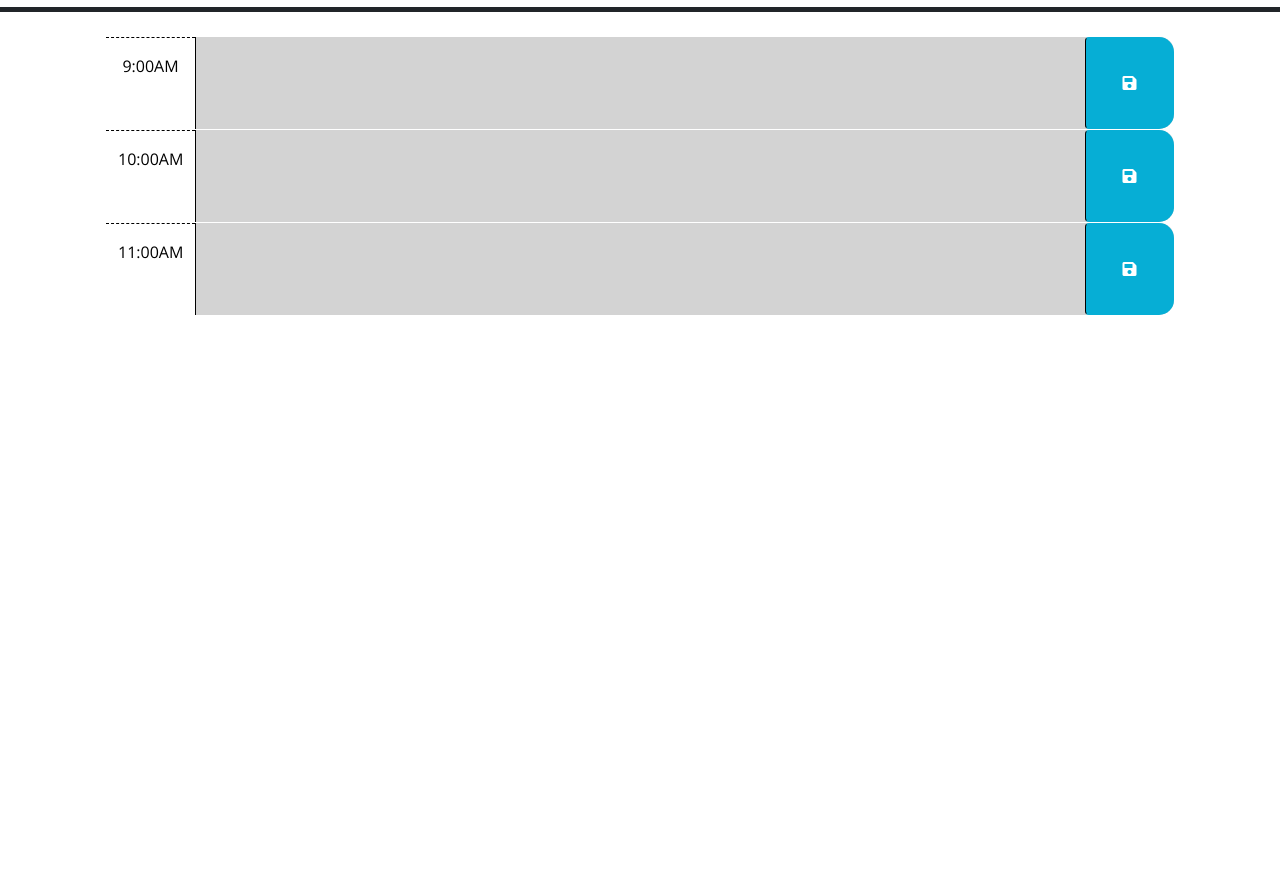
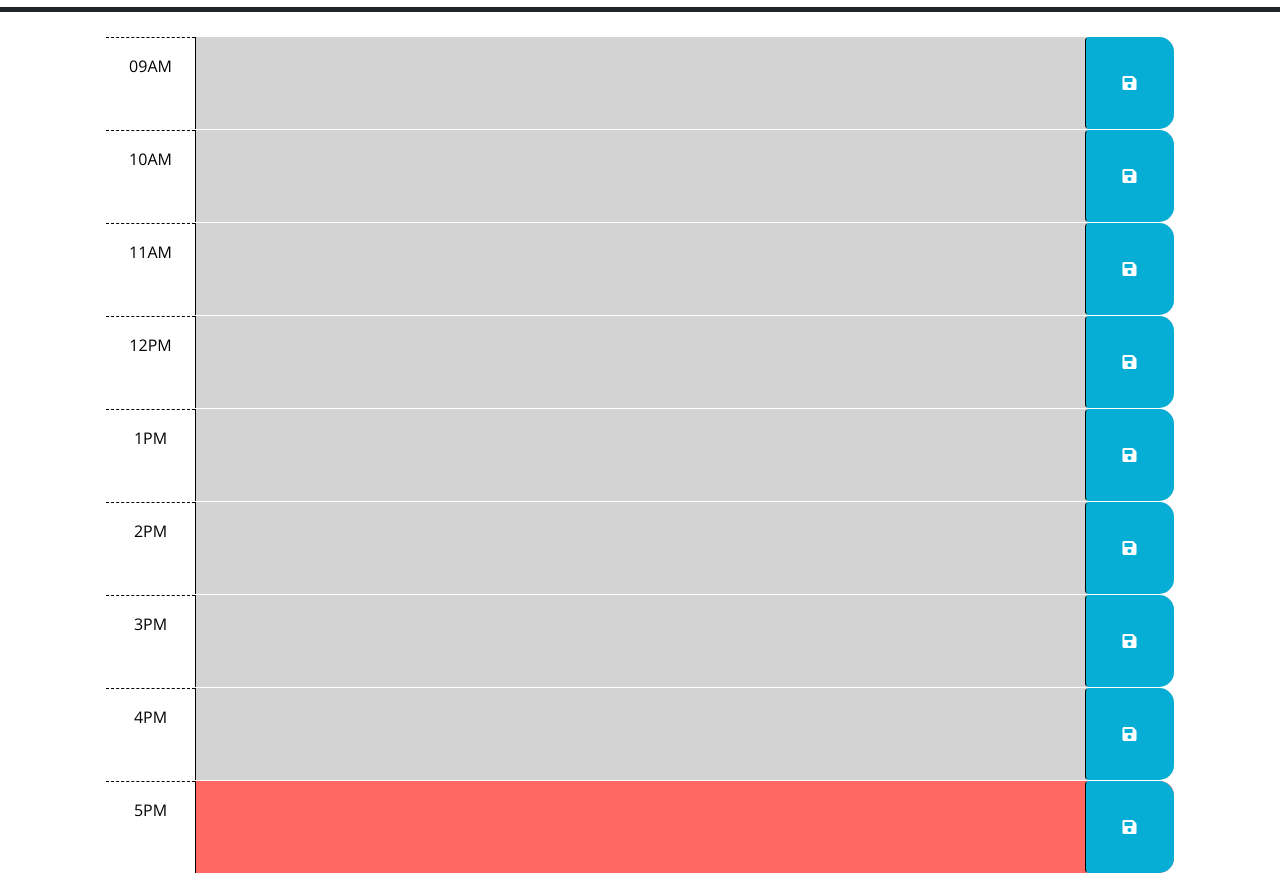
Before and after one commit to collinsjosephj/agile-time-manager, a plain HTML site: page index.html in a window 1280 px wide. Shown: the part 300-1173 px from the top of the page. Before the commit the page ends 800 px from the top, so only its background shows below. Drawn offline with nearby package versions, Linux system fonts and the light colour scheme.

Commit message:
final touches, add is functional and meets reqs

```diff
--- a/Develop/script.js
+++ b/Develop/script.js
@@ -1,45 +1,21 @@
 // Wrap all code that interacts with the DOM in a call to jQuery to ensure that
 // the code isn't run until the browser has finished rendering all the elements
 // in the html.
-// TODO: Add a listener for click events on the save button. This code should
-  // use the id in the containing time-block as a key to save the user input in
-  // local storage. HINT: What does `this` reference in the click listener
-  // function? How can DOM traversal be used to get the "hour-x" id of the
-  // time-block containing the button that was clicked? How might the id be
-  // useful when saving the description in local storage?
-  //
-  // TODO: Add code to apply the past, present, or future class to each time
-  // block by comparing the id to the current hour. HINTS: How can the id
-  // attribute of each time-block be used to conditionally add or remove the
-  // past, present, and future classes? How can Day.js be used to get the
-  // current hour in 24-hour time?
-  //
-  // TODO: Add code to get any user input that was saved in localStorage and set
-  // the values of the corresponding textarea elements. HINT: How can the id
-  // attribute of each time-block be used to do this?
-  //
-  // TODO: Add code to display the current date in the header of the page.
-
-//const dayjs = require("dayjs");
-
-
-//const localeSet = {}; // redundant, maybe comment this out!!!!!!!!
-//dayjs.locale(localeSet);
-// Will wait until the DOM is fully loaded before executing the function
-document.addEventListener('DOMContentLoaded', function() {
+$(function() {
   // Function will get the current hour of the day -- referenced from the dayjs library String + Format
   // 'H' denotes a 24 hour clock to be called from the dayjs library
   const thisHour = dayjs().format('H');
+  //const thisHour = "14";
 
-    //const thisHour = "10";
   // Function below toggles the ".time-block" based on the "past", "present", and "future" class relative to my thisHour variable.
   // .addClass & .removeClass didnt make conceptual sense to me here, so I found .toggleClass on https://htmlcheatsheet.com/jquery/
   function toggleHourClass() {
     $('.time-block').each(function() {
       const hourBlock = parseInt(this.id);
-      $(this).toggleClass('past', hourBlock < thisHour );
-      $(this).toggleClass('present', hourBlock == thisHour );
-      $(this).toggleClass('future', hourBlock > thisHour );
+      //console.log("hourBlock: " + hourBlock + "thisHour dayJS: " + thisHour);
+      $(this.id).toggleClass('past', hourBlock < thisHour );
+      $(this.id).toggleClass('present', hourBlock == thisHour );
+      $(this.id).toggleClass('future', hourBlock > thisHour );
     });
   }
   // eventLister included in bottom function to save user input to localStorage
@@ -54,7 +30,7 @@ document.addEventListener('DOMContentLoaded', function() {
 
   function changeColor() {
     $('.time-block').each(function() {
-      const hourBlock = parseInt(this.id);
+      const hourBlock = (this.id);
       if (hourBlock == thisHour) {
         $(this).removeClass('past future').addClass('present');
       } else if (hourBlock < thisHour) {
@@ -73,7 +49,7 @@ document.addEventListener('DOMContentLoaded', function() {
       $(this).children('.description').val(valueInput || ''); // This will set the textarea value to an empty string if no value is found in localStorage for a time-block
     });
 
-  // Function below will display the time at the top of the application.
+  // Function below will display the time/date at the top of the application.
   function updateTime() {
     const dateElement = $('#date');
     const timeElement = $('#time');
@@ -88,4 +64,6 @@ document.addEventListener('DOMContentLoaded', function() {
   changeColor();
   updateTime();
   setInterval(updateTime, 1000);
-});// this one is for the overarching func
+
+  });
+// this one is for the overarching func
--- a/index.html
+++ b/index.html
@@ -27,42 +27,78 @@
       <h1 class="display-3">Work Day Scheduler</h1>
       <p class="lead">A simple calendar app for scheduling your work day</p>
       <p id="currentDay" class="lead"></p>
-        <!-- Added HTML that will later show date and time-->
+        <!-- Added HTML that will show date and time at the top of app-->
         <p>Current Date & Time:</p>
           <p>Date: <span id="date"></span> | Time: <span id ="time"></span></p>
     </header>
     <div class="container-lg px-5">
-      <!-- Use class for "past", "present", and "future" to apply styles to the
-        time-block divs accordingly. The javascript will need to do this by
-        adding/removing these classes on each div by comparing the hour in the
-        id to the current hour. The html provided below is meant to be an example
-        demonstrating how the css provided can be leveraged to create the
-        desired layout and colors. The html below should be removed or updated
-        in the finished product. Remember to delete this comment once the
-        code is implemented.
-        -->
-
-      <!-- Example of a past time block. The "past" class adds a gray background color. -->
+      <!-- 09 = 9am -->
       <div id="09" class="row time-block">
-        <div class="col-2 col-md-1 hour text-center py-3">9:00AM</div>
+        <div class="col-2 col-md-1 hour text-center py-3">09AM</div>
+        <textarea id="text-09" class="col-8 col-md-10 description" rows="3"> </textarea>
+        <button class="btn saveBtn col-2 col-md-1" aria-label="save">
+          <i class="fas fa-save" aria-hidden="true"></i>
+        </button>
+      </div>
+      <!-- 10 = 10am -->
+      <div id="10" class="row time-block">
+        <div id="text-10" class="col-2 col-md-1 hour text-center py-3">10AM</div>
         <textarea class="col-8 col-md-10 description" rows="3"> </textarea>
         <button class="btn saveBtn col-2 col-md-1" aria-label="save">
           <i class="fas fa-save" aria-hidden="true"></i>
         </button>
       </div>
-
-      <!-- Example of a a present time block. The "present" class adds a red background color. -->
-      <div id="10" class="row time-block">
-        <div class="col-2 col-md-1 hour text-center py-3">10:00AM</div>
+      <!-- 11 = 11pm -->
+      <div id="11" class="row time-block">
+        <div id="text-11" class="col-2 col-md-1 hour text-center py-3">11AM</div>
         <textarea class="col-8 col-md-10 description" rows="3"> </textarea>
         <button class="btn saveBtn col-2 col-md-1" aria-label="save">
           <i class="fas fa-save" aria-hidden="true"></i>
         </button>
       </div>
-
-      <!-- Example of a future time block. The "future" class adds a green background color. -->
-      <div id="11" class="row time-block">
-        <div class="col-2 col-md-1 hour text-center py-3">11:00AM</div>
+      <!-- 12 = 12pm -->
+      <div id="12" class="row time-block">
+        <div id="text-12" class="col-2 col-md-1 hour text-center py-3">12PM</div>
+        <textarea class="col-8 col-md-10 description" rows="3"> </textarea>
+        <button class="btn saveBtn col-2 col-md-1" aria-label="save">
+          <i class="fas fa-save" aria-hidden="true"></i>
+        </button>
+      </div>
+      <!-- 13 = 1pm -->
+      <div id="13" class="row time-block">
+        <div id="text-13" class="col-2 col-md-1 hour text-center py-3">1PM</div>
+        <textarea class="col-8 col-md-10 description" rows="3"> </textarea>
+        <button class="btn saveBtn col-2 col-md-1" aria-label="save">
+          <i class="fas fa-save" aria-hidden="true"></i>
+        </button>
+      </div>
+      <!-- 14 = 2pm -->
+      <div id="14" class="row time-block">
+        <div id="text-14" class="col-2 col-md-1 hour text-center py-3">2PM</div>
+        <textarea class="col-8 col-md-10 description" rows="3"> </textarea>
+        <button class="btn saveBtn col-2 col-md-1" aria-label="save">
+          <i class="fas fa-save" aria-hidden="true"></i>
+        </button>
+      </div>
+      <!-- 15 = 3pm -->
+      <div id="15" class="row time-block">
+        <div id="text-15" class="col-2 col-md-1 hour text-center py-3">3PM</div>
+        <textarea class="col-8 col-md-10 description" rows="3"> </textarea>
+        <button class="btn saveBtn col-2 col-md-1" aria-label="save">
+          <i class="fas fa-save" aria-hidden="true"></i>
+        </button>
+      </div>
+      <!-- 16 = 4pm -->
+      <div id="16" class="row time-block">
+        <div id="text-16" class="col-2 col-md-1 hour text-center py-3">4PM</div>
+        <textarea class="col-8 col-md-10 description" rows="3"> </textarea>
+        <button class="btn saveBtn col-2 col-md-1" aria-label="save">
+          <i class="fas fa-save" aria-hidden="true"></i>
+        </button>
+      </div>
+      <!-- 17 = 5pm -->
+      <div id="17" class="row time-block">
+        <div id="text-17" class="col-2 col-md-1 hour text-center py-3">5PM</div>
         <textarea class="col-8 col-md-10 description" rows="3"> </textarea>
         <button class="btn saveBtn col-2 col-md-1" aria-label="save">
           <i class="fas fa-save" aria-hidden="true"></i>
```
